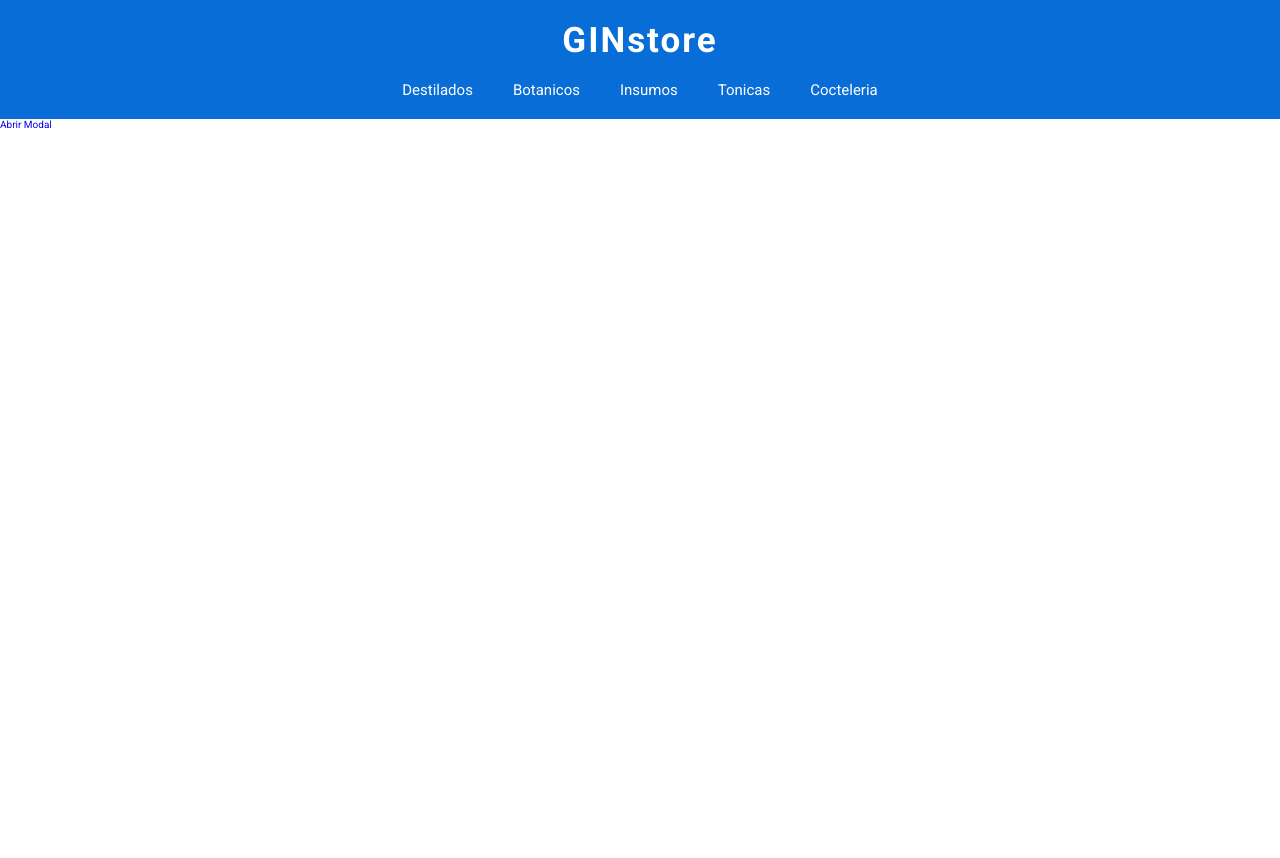
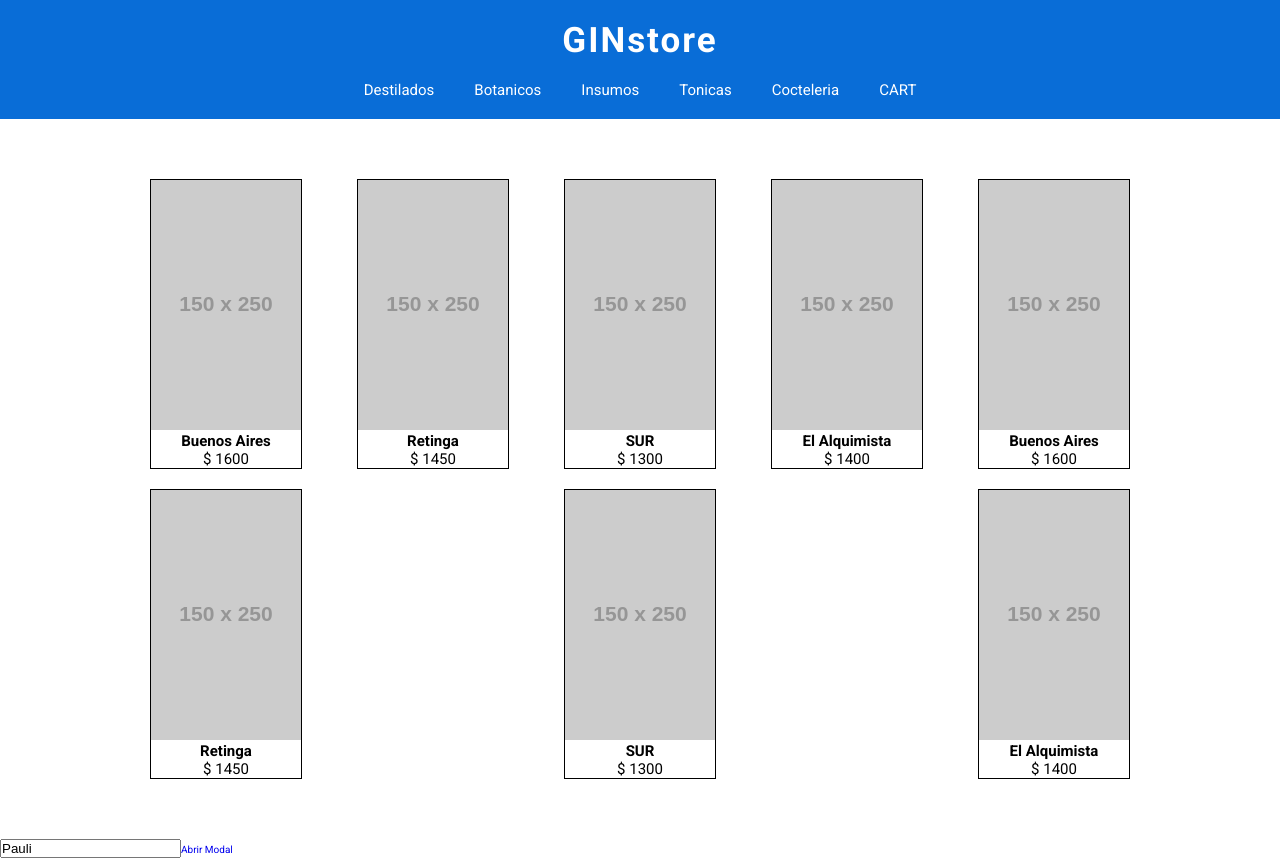
Before and after one commit to santiagovega87/RJ, a React (Create React App) app: page / in a window 1280 px wide. Before the commit the page ends 800 px from the top, so only its background shows below. Built offline with nearby package versions, Linux system fonts and the light colour scheme.

Commit message:
AddCards

```diff
--- a/src/App.jsx
+++ b/src/App.jsx
@@ -1,19 +1,39 @@
+import {useState, useEffect} from 'react'
+
+
 import './reset.css';
 import Nav from './components/global/Nav/Nav'
 import Modal from './components/global/Modal/Modal'
+import FeatureProducts from './components/Home/FeatureProducts/FeatureProducts'
 
 
 
 function App() {
+  const [nombre, setNombre] = useState('Pauli')
+
+  const ActName = (e) => {
+    setNombre(e.target.value)
+  }
+
+  useEffect(() => {
+    console.log('Hola mundo')
+  }, [])
+
   return (
     <>
     <Nav />
+    <FeatureProducts/>
+
+
+    {/* <ProductCard>{nombre}</ProductCard> */}
+    {/* <button onClick={() => setNombre('Santiago')}>Cambiar el Nombre</button> */}
+    <input type="text" value={nombre} onChange={ActName}/>
     <a href="#modal">Abrir Modal</a>
     <Modal>
       <h2>Bienvenidos</h2>
       <p>Lorem, ipsum dolor sit amet consectetur adipisicing elit. Dolorum tenetur adipisci dignissimos cum architecto recusandae quasi modi voluptate, non dolore dicta. Ad blanditiis repellendus labore sapiente dolores fugit sint autem.</p>
     </Modal>
-
+    {/* <FeatureProducts/> */}
     </>
   );
 }
--- /dev/null
+++ b/src/components/Home/FeatureProducts/FeatureProducts.css
@@ -0,0 +1,9 @@
+section {
+    margin: 0 auto;
+    display: flex;
+    justify-content: space-between;
+    flex-wrap: wrap;
+    margin-top: 50px;
+    margin-bottom: 50px;
+    max-width: 1000px;
+}
--- /dev/null
+++ b/src/components/Home/FeatureProducts/FeatureProducts.jsx
@@ -0,0 +1,19 @@
+import ProductCard from  '../../global/ProductCard/ProductCard'
+import './FeatureProducts.css'
+
+const FeatureProducts = () => {
+    return(
+        <section>
+            <ProductCard titulo='Buenos Aires' precio='$ 1600'/>
+            <ProductCard titulo='Retinga' precio='$ 1450'/>
+            <ProductCard titulo='SUR' precio='$ 1300'/>
+            <ProductCard titulo='El Alquimista' precio='$ 1400'/>
+            <ProductCard titulo='Buenos Aires' precio='$ 1600'/>
+            <ProductCard titulo='Retinga' precio='$ 1450'/>
+            <ProductCard titulo='SUR' precio='$ 1300'/>
+            <ProductCard titulo='El Alquimista' precio='$ 1400'/>
+        </section>
+    )
+}
+
+export default FeatureProducts
--- a/src/components/global/Nav/Nav.jsx
+++ b/src/components/global/Nav/Nav.jsx
@@ -14,6 +14,7 @@ function Nav() {
                         <Navitem text='Insumos' url='https://www.google.com'/>
                         <Navitem text='Tonicas' url='https://www.google.com'/>
                         <Navitem text='Cocteleria' url='https://www.google.com'/>
+                        <Navitem text='CART' url='https://www.google.com'/>
                     </ul>
                 </nav>
             </div>
--- /dev/null
+++ b/src/components/global/ProductCard/ProductCard.css
@@ -0,0 +1,13 @@
+article {
+    text-align: center;
+    border: 1px solid black;
+    margin: 10px;
+}
+
+article h3 {
+    font-size: 1.5rem;
+}
+
+article p {
+    font-size: 1.5rem;
+}
--- /dev/null
+++ b/src/components/global/ProductCard/ProductCard.jsx
@@ -0,0 +1,13 @@
+import './ProductCard.css'
+
+const ProductCard = ({titulo, precio}) => {
+    return (
+        <article>
+            <img src="https://placehold.it/150x250" alt=""/>
+            <h3>{titulo}</h3>
+            <p>{precio}</p>
+        </article>
+    )
+}
+
+export default ProductCard
```
Also changed, not shown: 1 other file (tests, documents, lock files or other folders).
